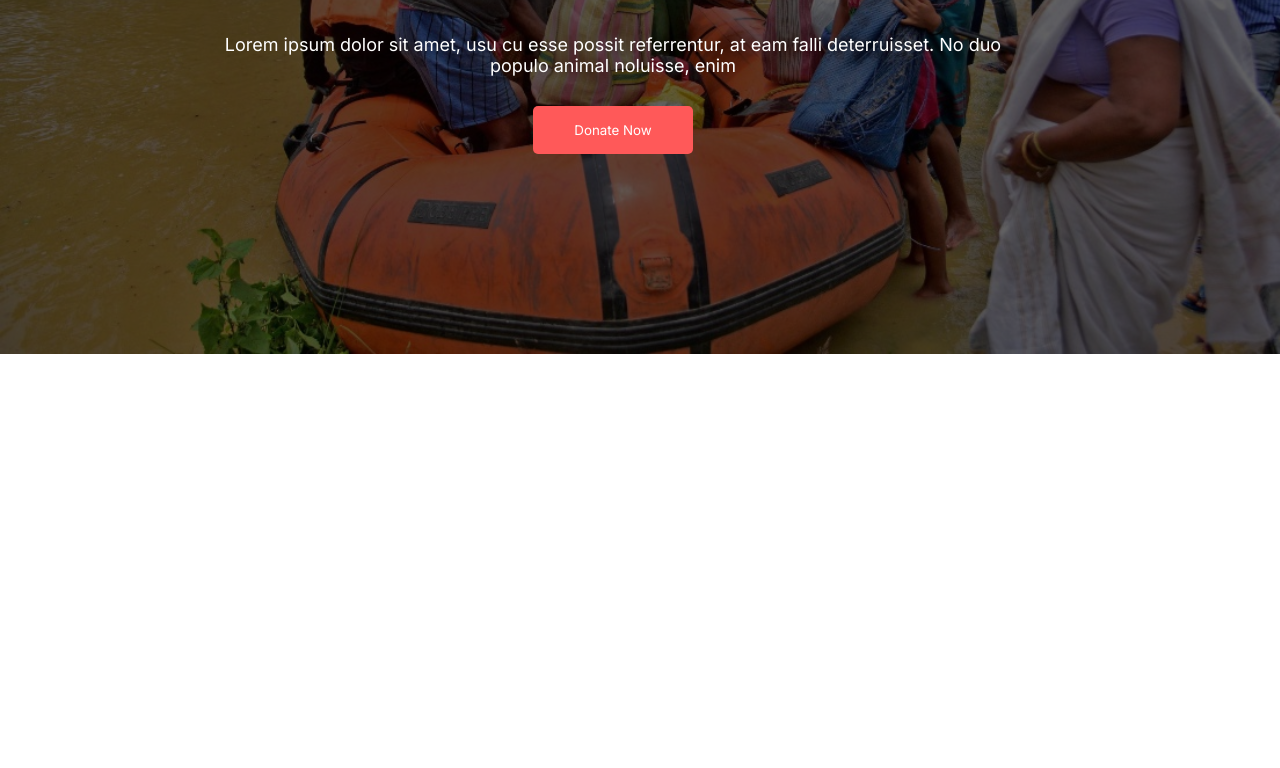
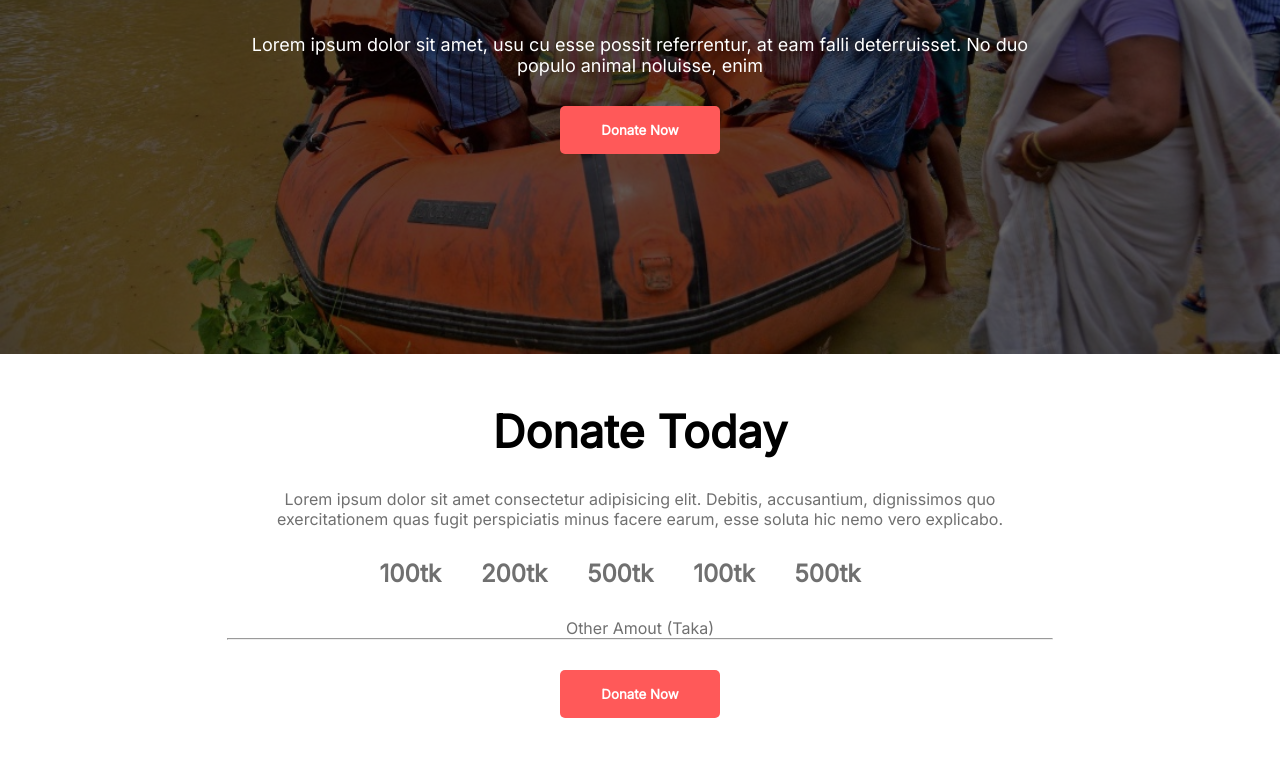
Before and after one commit to BFIbrahim/My-second-portfolio, a plain HTML site: page index.html in a window 1280 px wide. Shown: the part 374-1142 px from the top of the page. Before the commit the page ends 800 px from the top, so only its background shows below. Drawn offline with Linux system fonts and the light colour scheme.

Commit message:
Added Donate Today Tab

```diff
--- a/index.html
+++ b/index.html
@@ -8,7 +8,7 @@
     <link rel="preconnect" href="https://fonts.googleapis.com"><link rel="preconnect" href="https://fonts.gstatic.com" crossorigin><link href="https://fonts.googleapis.com/css2?family=Inter&family=Open+Sans&display=swap" rel="stylesheet">
     <link rel="stylesheet" href="styles/style.css">
 
-    <title>Donate</title>
+    <title>Donate.com.bd</title>
 </head>
 <body>
     <header>
@@ -20,13 +20,28 @@
 
                 <button class="btn-primary">Donate Now</button>
             </div>
-
-
         </section>
     </header>
 
     <main>
+        <section class="donate-today">
+            <div class="donate-today-content">
+                <h1 class="donate-today-title">Donate Today</h1>
+                <p class="donate-today-description">Lorem ipsum dolor sit amet consectetur adipisicing elit. Debitis, accusantium, dignissimos quo exercitationem quas fugit perspiciatis minus facere earum, esse soluta hic nemo vero explicabo.</p>
 
+                <div class="donate-amount">
+                    <h2>100tk</h2>
+                    <h2>200tk</h2>
+                    <h2>500tk</h2>
+                    <h2>100tk</h2>
+                    <h2>500tk</h2>
+                </div>
+
+                <p class="donate-another-amount">Other Amout (Taka)</p>
+                <hr/>
+                <button class="btn-primary">Donate Now</button>
+            </div>
+        </section>
     </main>
 
     <footer>
--- a/styles/style.css
+++ b/styles/style.css
@@ -12,6 +12,7 @@
     border: 0;
     width: 160px;
     margin-top: 30px;
+    font-weight: 600;
 }
 
 /* Banner Styles */
@@ -31,6 +32,7 @@
     padding: 200px;
     color: #FFFFFF;
     width: 826px;
+    margin: auto;
 
 }
 
@@ -38,3 +40,33 @@
     font-size: 18px;
     margin-top: 50px;
 }
+
+/* Donate Today Styles */
+
+.donate-today-content{
+    text-align: center;
+    margin: 50px auto;
+    width: 826px;
+}
+.donate-today-title{
+    font-size: 45px;
+    font-weight: 700;
+    margin-bottom: 30px;
+}
+.donate-amount{
+    display: flex;
+    justify-content: center;
+    margin-top: 30px;
+    margin-bottom: 30px;
+
+}
+.donate-amount h2{
+    margin-right: 40px;
+    color: #707070;
+}
+.donate-today-description{
+    color: #707070;
+}
+.donate-another-amount{
+    color: #707070;
+}
```
